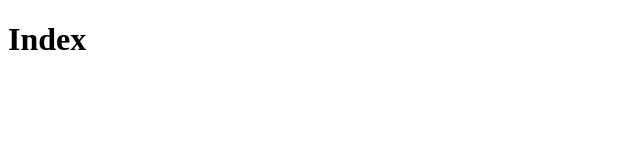
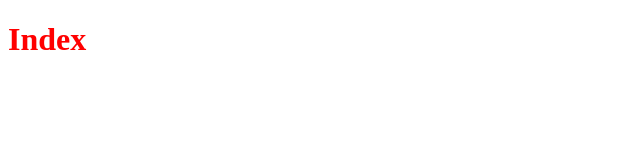
Before and after one commit to kakastefane/boardy, a Next.js app: page / in a window 1280 px wide. Shown: the top 160 px of the page, without its empty margins (0-640 px from the left). Built offline with nearby package versions, Linux system fonts and the light colour scheme.

Commit message:
sass added

```diff
--- a/package.json
+++ b/package.json
@@ -10,7 +10,8 @@
   "dependencies": {
     "next": "12.0.10",
     "react": "17.0.2",
-    "react-dom": "17.0.2"
+    "react-dom": "17.0.2",
+    "sass": "^1.49.7"
   },
   "devDependencies": {
     "@types/node": "^17.0.17",
--- a/src/pages/index.tsx
+++ b/src/pages/index.tsx
@@ -1,4 +1,6 @@
 import Head from 'next/head'
+
+import styles from '../styles/home.module.scss';
 
 export default function Home() {
   return (
@@ -8,7 +10,7 @@ export default function Home() {
       </Head>
 
       <main>
-        <h1>Index</h1>
+        <h1 className={styles.title}>Index</h1>
       </main>
     </>
   )
--- /dev/null
+++ b/src/styles/home.module.scss
@@ -0,0 +1,3 @@
+.title {
+  color: red;
+}
```
Also changed, not shown: 1 other file (tests, documents, lock files or other folders).
